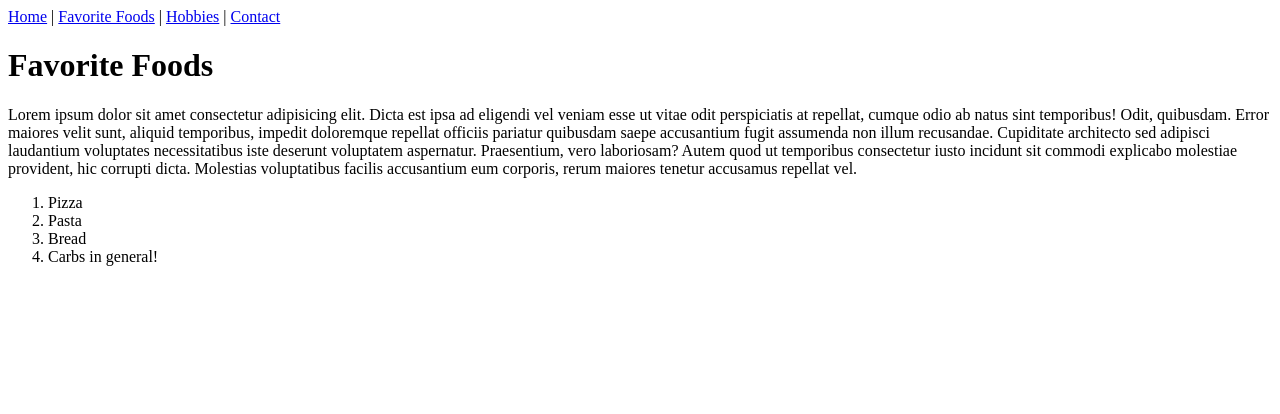
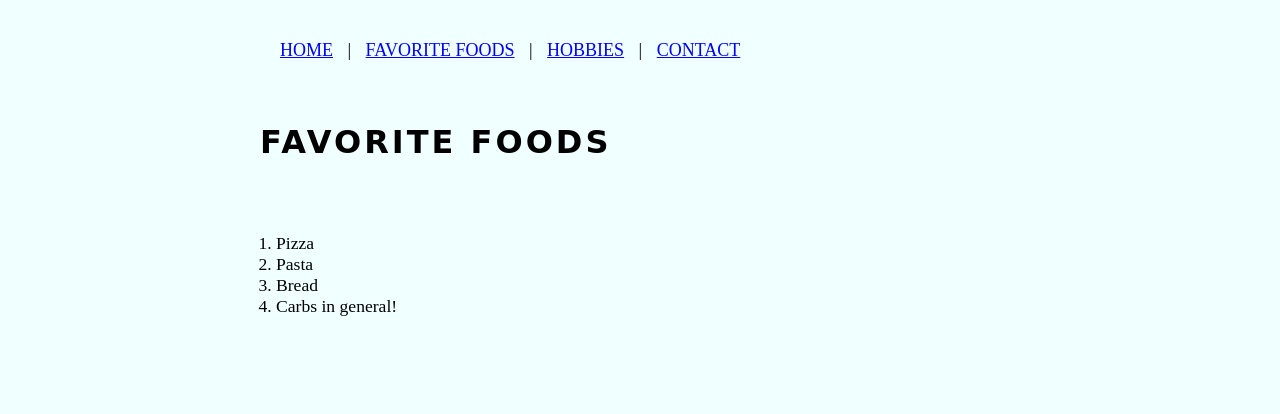
Before and after one commit to whitmandeb/about-me-page, a plain HTML site: page foods.html in a window 1280 px wide. Drawn offline with Linux system fonts and the light colour scheme.

Commit message:
added style to all about me pages using external style sheet

```diff
--- a/foods.html
+++ b/foods.html
@@ -3,6 +3,7 @@
   <head>
     <meta charset="UTF-8" />
     <meta name="viewport" content="width=device-width, initial-scale=1.0" />
+    <link rel="stylesheet" href="style.css" />
     <title>My Favorite Foods</title>
   </head>
   <body>
@@ -16,16 +17,7 @@
     </header>
     <h1>Favorite Foods</h1>
 <p>
-    Lorem ipsum dolor sit amet consectetur adipisicing elit. Dicta est ipsa ad
-    eligendi vel veniam esse ut vitae odit perspiciatis at repellat, cumque odio
-    ab natus sint temporibus! Odit, quibusdam. Error maiores velit sunt, aliquid
-    temporibus, impedit doloremque repellat officiis pariatur quibusdam saepe
-    accusantium fugit assumenda non illum recusandae. Cupiditate architecto sed
-    adipisci laudantium voluptates necessitatibus iste deserunt voluptatem
-    aspernatur. Praesentium, vero laboriosam? Autem quod ut temporibus
-    consectetur iusto incidunt sit commodi explicabo molestiae provident, hic
-    corrupti dicta. Molestias voluptatibus facilis accusantium eum corporis,
-    rerum maiores tenetur accusamus repellat vel.
+
 </p>
 
     <ol>
--- a/style.css
+++ b/style.css
@@ -0,0 +1,59 @@
+body{
+    background-color: azure;
+}
+
+*{
+    color: black;
+    max-width: 800px;
+    margin: 0 auto;
+    padding: 10px 10px 10px;
+    margin-bottom: 2rem;
+}
+
+h1 {
+  font-family: cursive;
+  text-transform: uppercase;
+  font-weight: bold;
+  letter-spacing: 3px;
+  margin-bottom: 0rem;
+}
+
+h2 {
+  text-transform: uppercase;
+  font-weight: bold;
+  letter-spacing: 4px;
+  margin-bottom: 0rem;
+}
+
+p{
+    line-height: 1.6;
+    font-size: 1.1rem;
+}
+
+a{
+    color: blue;
+}
+
+a:hover{
+    color: orchid;
+    text-decoration: underline;
+}
+
+li{
+    padding: 0px 0px 0px;
+    font-size: 1.1rem;
+    margin-bottom: 0rem;
+    margin-left: 1rem;
+}
+
+header{
+    margin-bottom: 0rem;
+    text-transform: uppercase;
+    font-size: large;
+}
+
+img{
+    border-style: solid;
+    max-width: 100%;
+    border-color: orchid;
+}
```
Also changed, not shown: contact.html (+1 -0 lines), hobbies.html (+1 -0 lines), index.html (+1 -1 lines).
